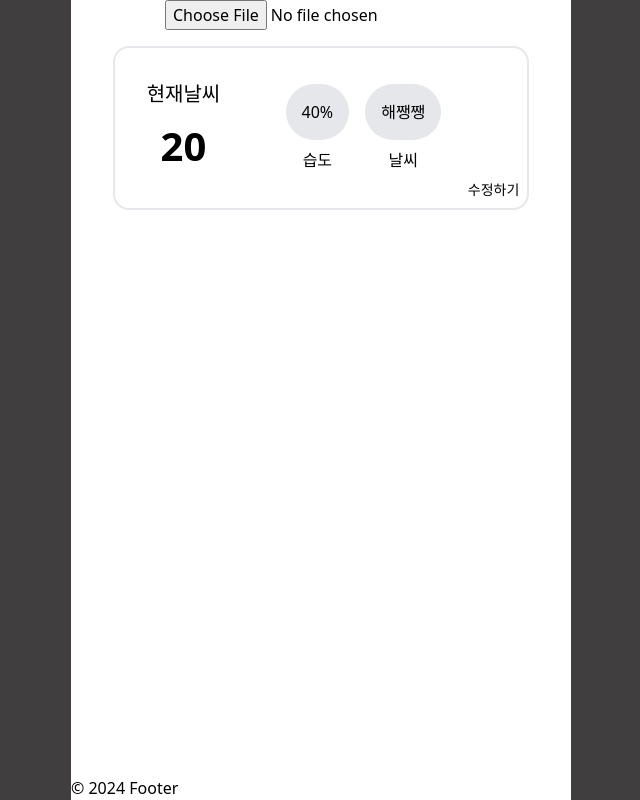
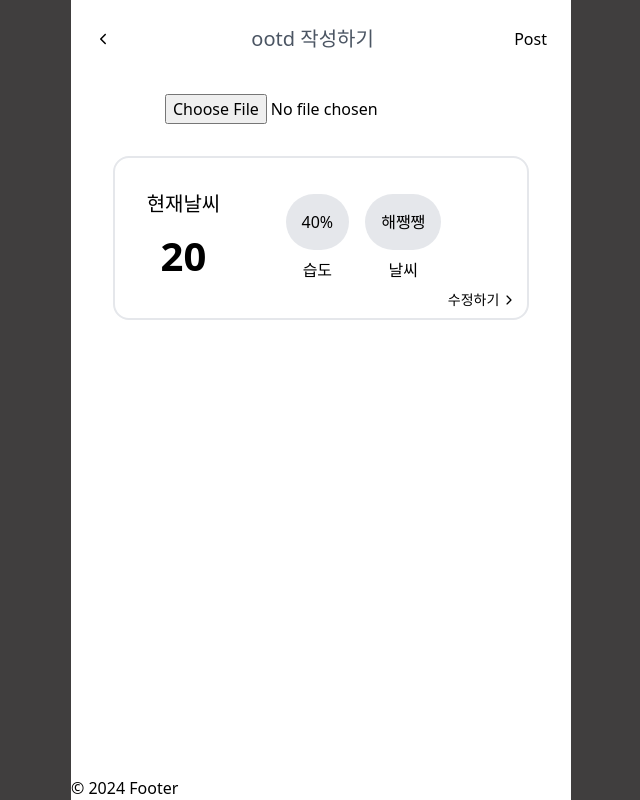
Before and after one commit to OneulUi/client, a Next.js app: page /ootd/write in a window 1280 px wide. Shown: the whole page, without its empty margins (319-959 px from the left). Built offline with nearby package versions, Linux system fonts and the light colour scheme.

Commit message:
Feat: Ootd Header 구현

```diff
--- a/app/ootd/write/page.tsx
+++ b/app/ootd/write/page.tsx
@@ -2,6 +2,7 @@
 import { ChangeEvent, useState } from "react";
 import Image from "next/image";
 import Weather from "@/components/ootd/Weather";
+import Header from "@/components/ootd/Header";
 export default function OotdWrite() {
   const [uploadImgUrl, setUploadImgUrl] = useState("");
 
@@ -22,13 +23,22 @@ export default function OotdWrite() {
   };
 
   return (
-    <>
-      {uploadImgUrl && (
-        <Image src={uploadImgUrl} alt="user-image" width={400} height={400} />
-      )}
-      <input type="file" accept="image/*" onChange={onchangeImageUpload} />
+    <main className="w-full flex flex-col items-center">
+      <Header />
+      <section className="m-4 flex flex-col">
+        {uploadImgUrl && (
+          <Image
+            className="rounded-3xl mb-4"
+            src={uploadImgUrl}
+            alt="user-image"
+            width={400}
+            height={700}
+          />
+        )}
+        <input type="file" accept="image/*" onChange={onchangeImageUpload} />
+      </section>
 
       <Weather />
-    </>
+    </main>
   );
 }
--- a/app/page.tsx
+++ b/app/page.tsx
@@ -1,12 +1,12 @@
 import Image from "next/image";
 import Button from "@/components/button/Button";
 import { GoogleOAuthProvider } from "@react-oauth/google";
+import Header from "@/components/ootd/Header";
 
 export default function Home() {
   const clientId = "YOUR_GOOGLE_CLIENT_ID";
 
   return (
-    <GoogleOAuthProvider clientId={clientId}>
     <main className="">
       <div className="flex flex-col items-center justify-center overflow-hidden">
         <Image
@@ -26,6 +26,5 @@ export default function Home() {
         />
       </div>
     </main>
-    </GoogleOAuthProvider>
   );
 }
--- /dev/null
+++ b/components/ootd/Header.tsx
@@ -0,0 +1,13 @@
+import Link from "next/link";
+import { IoIosArrowBack } from "react-icons/io";
+export default function Header() {
+  return (
+    <section className="flex items-center justify-between p-6 w-full backdrop-blur-[1px]">
+      <Link href="/ootd">
+        <IoIosArrowBack />
+      </Link>
+      <span className="text-gray-600 text-[20px] font-thin">ootd 작성하기</span>
+      <span>Post</span>
+    </section>
+  );
+}
--- a/components/ootd/Weather.tsx
+++ b/components/ootd/Weather.tsx
@@ -1,3 +1,4 @@
+import { IoIosArrowForward } from "react-icons/io";
 export default function Weather() {
   return (
     <section className="flex border-2 rounded-2xl p-4 w-5/6 m-4 justify-between items-center relative">
@@ -17,8 +18,10 @@ export default function Weather() {
           <span className="mt-2">날씨</span>
         </div>
       </div>
-      <button className="absolute bottom-0 right-0 mb-2 mr-2 text-sm">
+
+      <button className="flex absolute bottom-0 right-0 mb-2 mr-2 text-sm hover:text-red-400">
         수정하기
+        <IoIosArrowForward className="m-[3px]" />
       </button>
     </section>
   );
```
Lines whose indentation alone changed are shown as unchanged.
